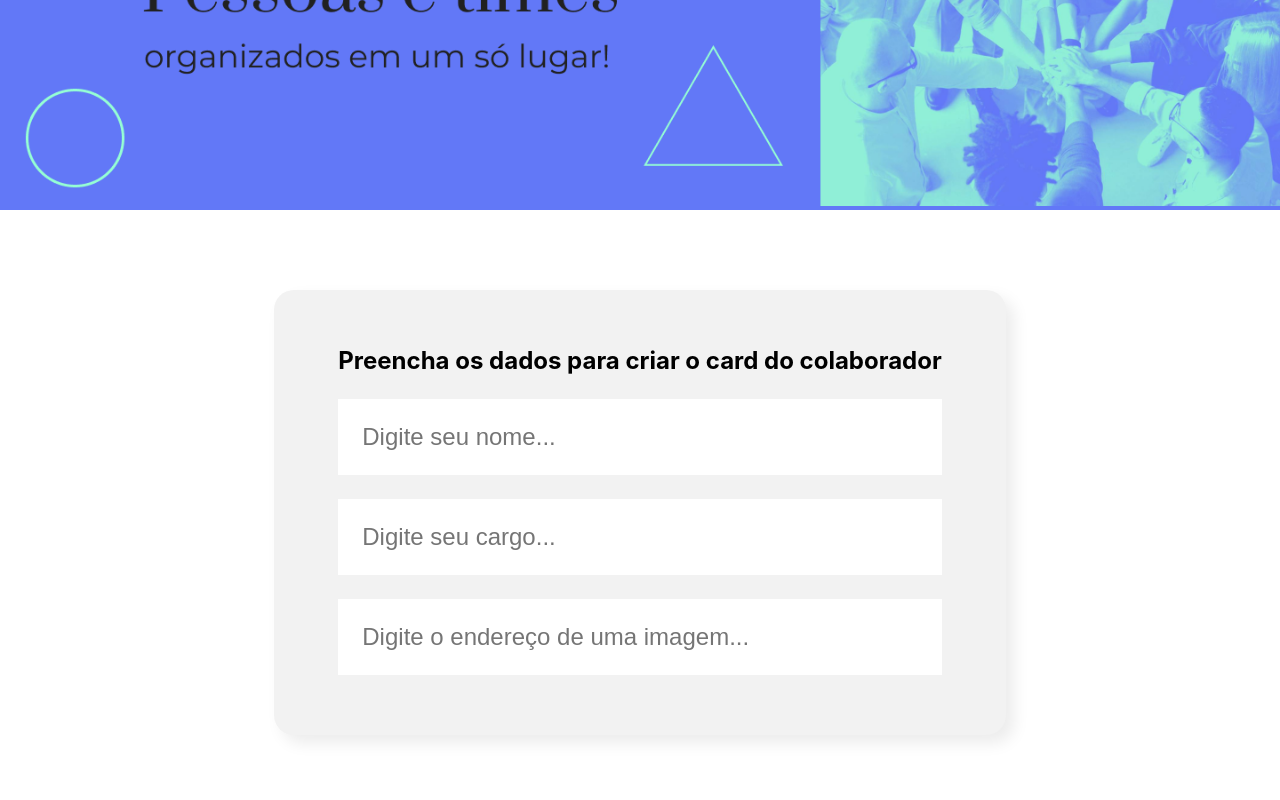
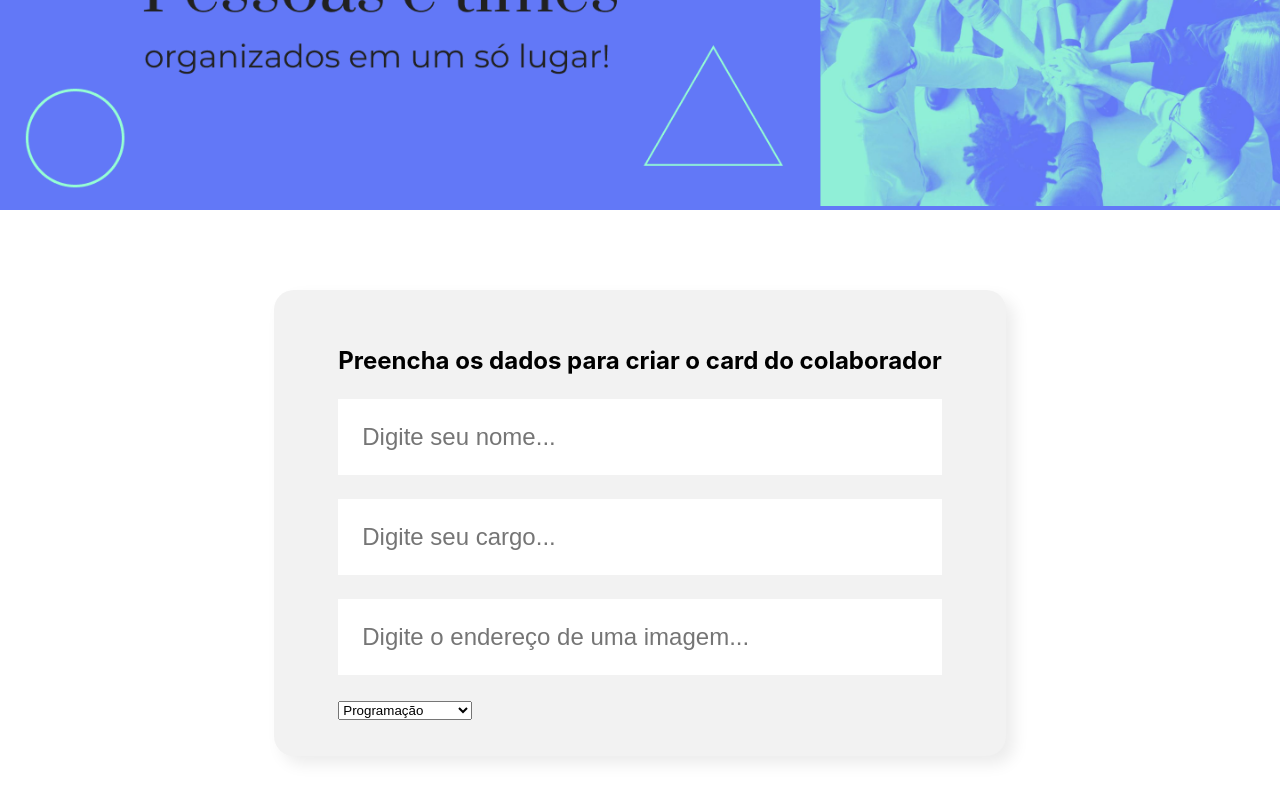
Before and after one commit to AmandaPVSantos/Organo_Alura_react, a React (Create React App) app: page / in a window 1280 px wide. Shown: the part 288-1088 px from the top of the page. Built offline with nearby package versions, Linux system fonts and the light colour scheme.

Commit message:
lista de times

```diff
--- a/src/componentes/Formulario/index.js
+++ b/src/componentes/Formulario/index.js
@@ -1,7 +1,18 @@
 import CampoTexto from '../CampoTexto'
+import ListaSuspensa from '../ListaSuspensa'
 import './Formulario.css'
 
 const Formulario = () => {
+    const times = [
+        'Programação',
+        'Front-end',
+        'Dta Science',
+        'Devops',
+        'UX e Design',
+        'Mobile',
+        'Inovação e Gestão',
+    ]
+
     return (
     <section className='formulario'>
         <form>
@@ -9,6 +20,7 @@ const Formulario = () => {
             <CampoTexto label="Nome" placeholder="Digite seu nome"/>
             <CampoTexto label="Cargo" placeholder="Digite seu cargo"/>
             <CampoTexto label="Imagem" placeholder="Digite o endereço de uma imagem"/>
+            <ListaSuspensa itens={times}/>
         </form>
     </section>)
 }
--- /dev/null
+++ b/src/componentes/ListaSuspensa/index.js
@@ -0,0 +1,18 @@
+import './ListaSuspensa.css'
+
+const ListaSuspensa = (props) => {
+    console.log(props.itens)
+    return (
+        <div>
+            <label>
+                {props.label}
+            </label>
+
+            <select>
+                {props.itens.map(item => <option>{item}</option>)}
+            </select>
+        </div>
+    )
+}
+
+export default ListaSuspensa
```
Also changed, not shown: src/componentes/ListaSuspensa/ListaSuspensa.css (added).
